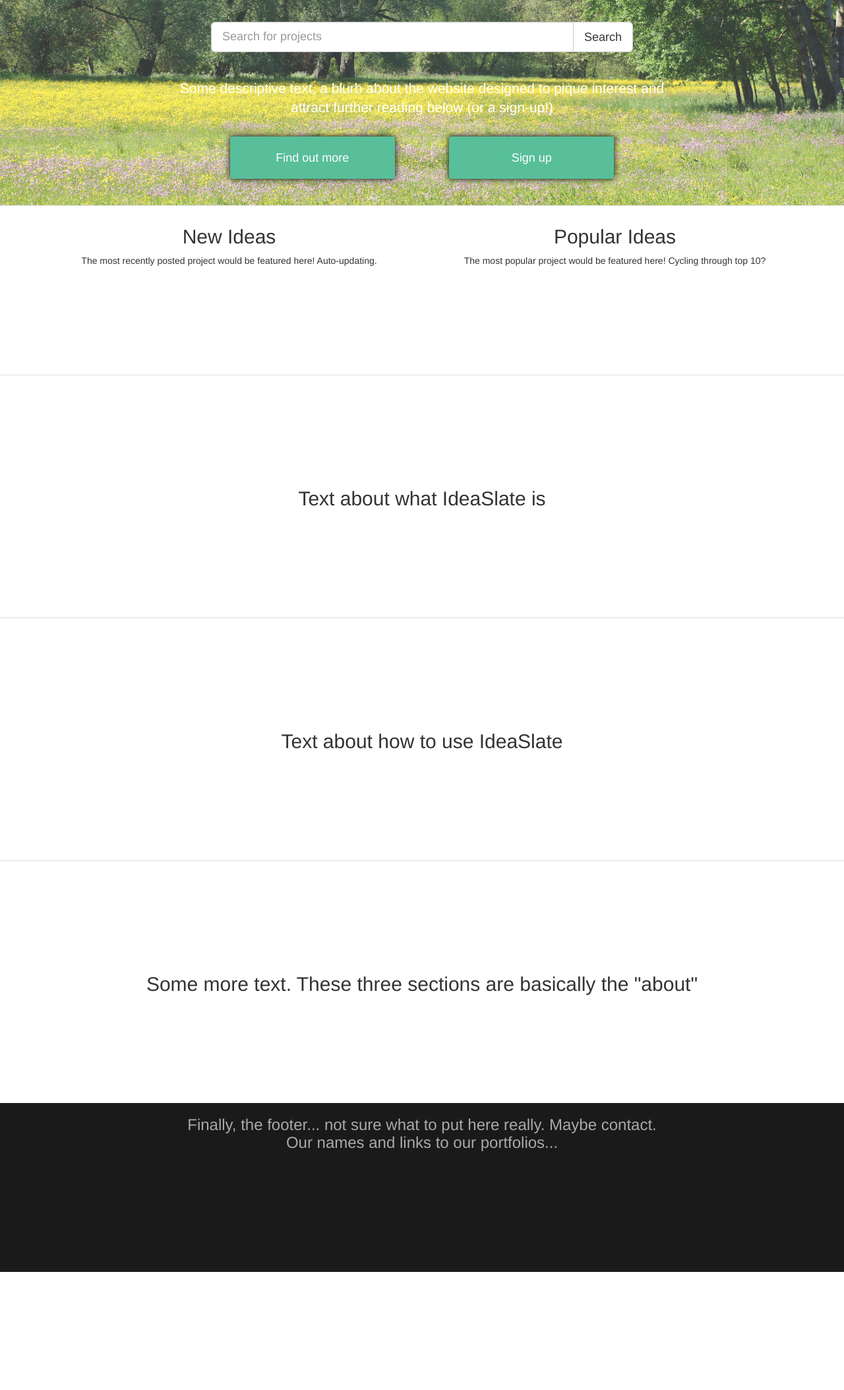
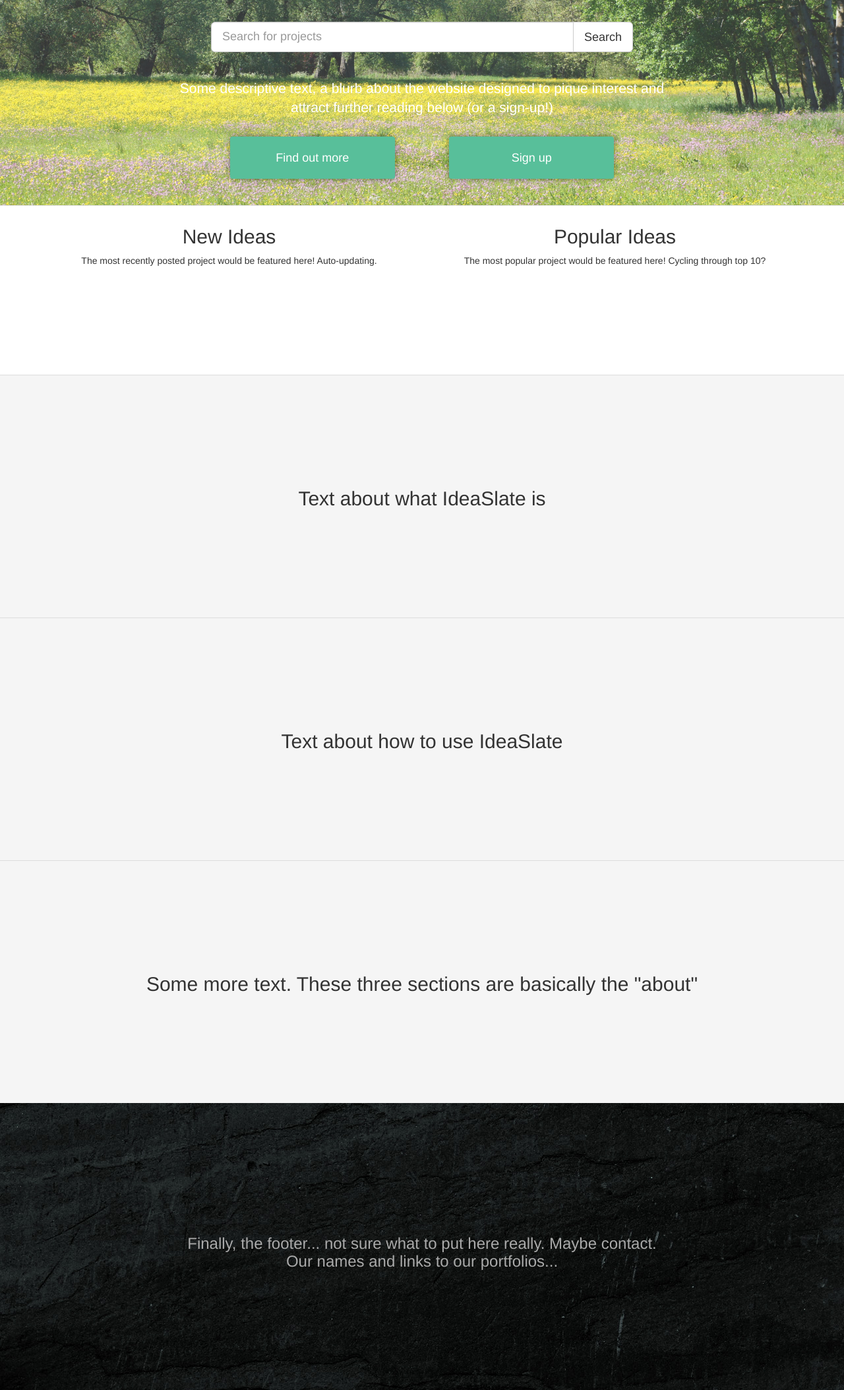
Before and after one commit to GulliverJ/ideaslate, a PHP site: page / in a window 1280 px wide. Shown: the part 167-2274 px from the top of the page at 66% size. Before the commit the page ends 2095 px from the top, so only its background shows below. Run offline with PHP 8.4, Linux system fonts and the light colour scheme; some libraries are stand-ins or nearby versions.

Commit message:
Played around with aesthetics a little

```diff
--- a/css/styles.css
+++ b/css/styles.css
@@ -13,6 +13,7 @@ body {
 
 input:hover, button:hover {
   opacity: 1;
+  background-color: #fff;
 }
 
 .mainsearch {
@@ -51,11 +52,14 @@ input:hover, button:hover {
   width: 250px;
   height: 64px;
   color: #fff;
-  box-shadow: 0px 0px 8px 1px #222;
+  -webkit-box-shadow: 0px 0px 8px rgba(0, 0, 0, 0.5);
+  -moz-box-shadow: 0px 0px 8px rgba(0, 0, 0, 0.5);
+  box-shadow: 0px 0px 8px rgba(16, 16, 16, 0.5);
 }
 
 .welcome-btn:hover {
-  background-color: #3c9776;
+  background-color: #52b08e;
+  color: #fff;
 }
 
 .signup {
@@ -109,12 +113,15 @@ input:hover, button:hover {
   border-top-width: 1px;
   height:368px;
   text-align: center;
+  background-color: #f5f5f5;
 }
 
 .footer {
-  height: 256px;
+  padding-top: 180px;
+  height: 435px;
+  color: #eee;
   text-align: center;
-  background-color: #1a1a1a;
+  background-image: url(../img/footer_slate.jpg);
 }
 
 h3.light {
```
Also changed, not shown: img/darkslate_wide.jpg (added), img/footer_slate.jpg (added).
